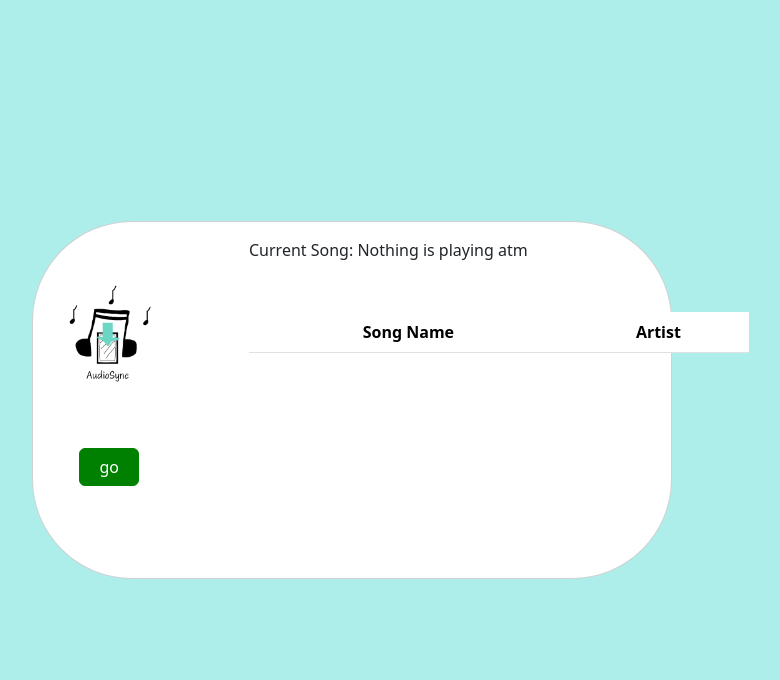
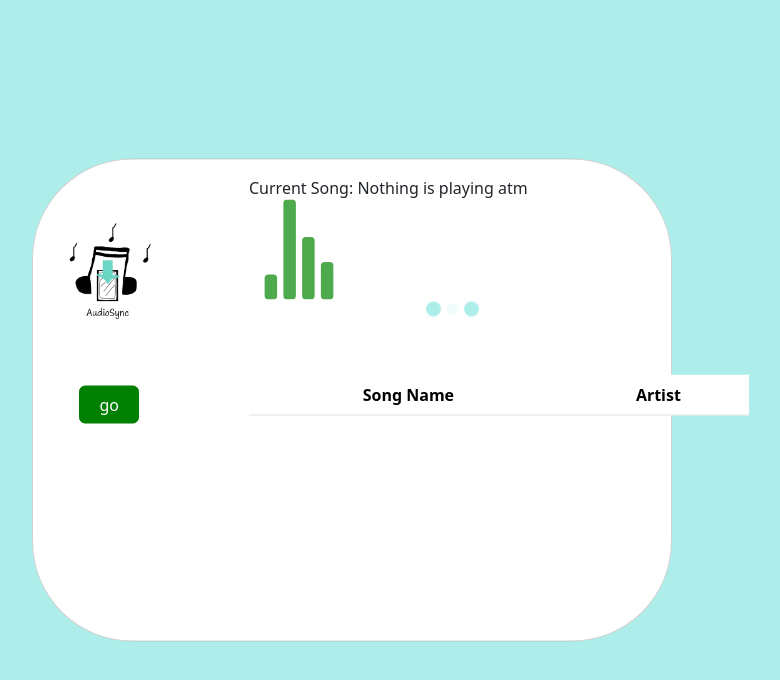
Before and after one commit to NSel1727/Audio-Sync, a React (Create React App) app in the folder Frontend/: page / in a window 1280 px wide. Both pictures are taken after a click on the button "Start!". Shown: the top 680 px of the page, without its empty margins (288-1068 px from the left). Built offline with nearby package versions, Linux system fonts and the light colour scheme.

Commit message:
audio progress bar

```diff
--- a/Frontend/src/Cards/simulation.js
+++ b/Frontend/src/Cards/simulation.js
@@ -1,6 +1,7 @@
 import { useState, useEffect} from 'react';
 import Logo from '../Components/Logo';
-import DOMPurify from 'dompurify'
+import Audio from '../Components/Audio';
+import BeatLoader from "react-spinners/BeatLoader";
 
 
 function Simulation(props){
@@ -43,6 +44,8 @@ function Simulation(props){
         <div className='currentSong'>
           Current Song: {currentSong}
         </div>
+        < Audio/>
+        < BeatLoader color="#ADEEEA"/>
         <div className='songTable'>
           <table class="table table-hover">
             <thead>
```
